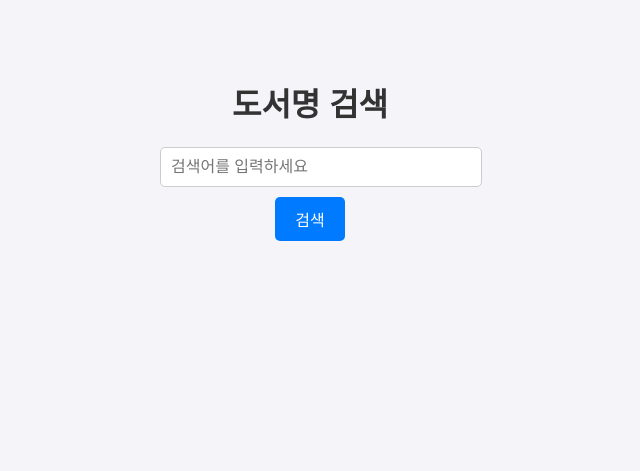
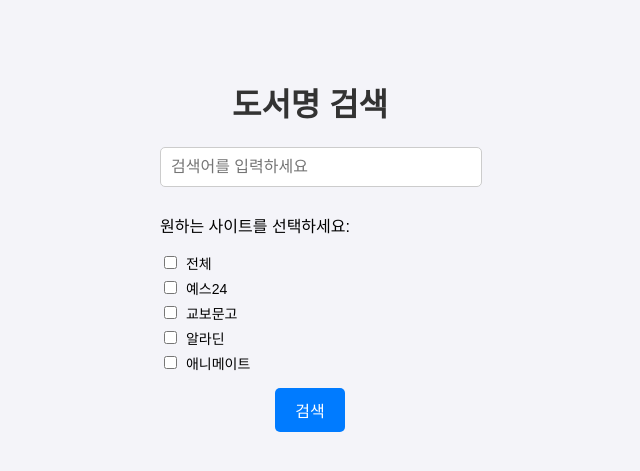
Before and after one commit to dantae923/bookevent-crawling, a Flask app: page / in a window 1280 px wide. Shown: the top 471 px of the page, without its empty margins (330-970 px from the left). Run offline with Flask 3, Linux system fonts and the light colour scheme.

Commit message:
[웹사이트 선택 검색 기능 추가] 체크박스로 선택한 웹사이트만 검색하도록 추가

```diff
--- a/app.py
+++ b/app.py
@@ -287,7 +287,18 @@ def save_to_file(content, filename="C:/Users/Dantae/log_output.txt"):
 def home():
     if request.method == 'POST':
         search_query = request.form.get('search_query', '').strip()
-        events = crawl_all_events(search_query)
+        selected_sites = request.form.getlist('sites')
+
+        events = [] #crawl_all_events(search_query)
+        if "yes24" in selected_sites:
+            events += crawl_yes24_event_details(search_query)
+        if "kyobo" in selected_sites:
+            events += crawl_kyobo_event_details(search_query)
+        if "aladin" in selected_sites:
+            events += crawl_aladin_event_details(search_query)
+        if "animate" in selected_sites:
+            events += crawl_animate_event_details(search_query)
+
         return render_template('index.html', events=events, query=search_query)
     return render_template('search.html')
 
--- a/templates/search.html
+++ b/templates/search.html
@@ -1,5 +1,5 @@
 <!DOCTYPE html>
-<html lang="en">
+<html lang="ko">
   <head>
     <meta charset="UTF-8" />
     <meta name="viewport" content="width=device-width, initial-scale=1.0" />
@@ -26,6 +26,18 @@
         border: 1px solid #ccc;
         border-radius: 5px;
       }
+      .site-options {
+        text-align: left;
+        margin-bottom: 15px;
+      }
+      .site-options label {
+        display: block;
+        margin: 5px 0;
+        font-size: 14px;
+      }
+      .site-options input[type="checkbox"] {
+        margin-right: 5px;
+      }
       button {
         padding: 10px 20px;
         font-size: 16px;
@@ -39,16 +51,64 @@
         background-color: #0056b3;
       }
     </style>
+    <script>
+      function toggleAllSites(source){
+        let checkboxes = document.querySelectorAll('.site-checkbox');
+        checkboxes.forEach((checkbox) => {
+          checkbox.checked = source.checked;
+        });
+      }
+
+      function checkAllSelected(){
+        let allCheckbox = document.getElementById("select-all");
+        let checkboxes = document.querySelectorAll('.site-checkbox');
+        let allChecked = true;
+        checkboxes.forEach((checkbox) => {
+          if (!checkbox.checked){
+            allChecked = false;
+          }
+        });
+        allCheckbox.checked = allChecked;
+      }
+    </script>
   </head>
   <body>
     <h1>도서명 검색</h1>
     <form method="POST" action="/">
+      <!-- 검색어 입력 필드 -->
       <input
         type="text"
         name="search_query"
         placeholder="검색어를 입력하세요"
         required
       />
+
+      <!-- 크롤링할 사이트 선택 영역 -->
+      <div class="site-options">
+        <p>원하는 사이트를 선택하세요:</p>
+        <label>
+          <input type="checkbox" id="select-all" onclick="toggleAllSites(this)" />
+          전체
+        </label>
+        <label>
+          <input type="checkbox" name="sites" value="yes24" class="site-checkbox" onclick="checkAllSelected()" />
+          예스24
+        </label>
+        <label>
+          <input type="checkbox" name="sites" value="kyobo" class="site-checkbox" onclick="checkAllSelected()" />
+          교보문고
+        </label>
+        <label>
+          <input type="checkbox" name="sites" value="aladin" class="site-checkbox" onclick="checkAllSelected()" />
+          알라딘
+        </label>
+        <label>
+          <input type="checkbox" name="sites" value="animate" class="site-checkbox" onclick="checkAllSelected()" />
+          애니메이트
+        </label>
+      </div>
+
+      <!-- 검색 버튼 -->
       <button type="submit">검색</button>
     </form>
   </body>
```
